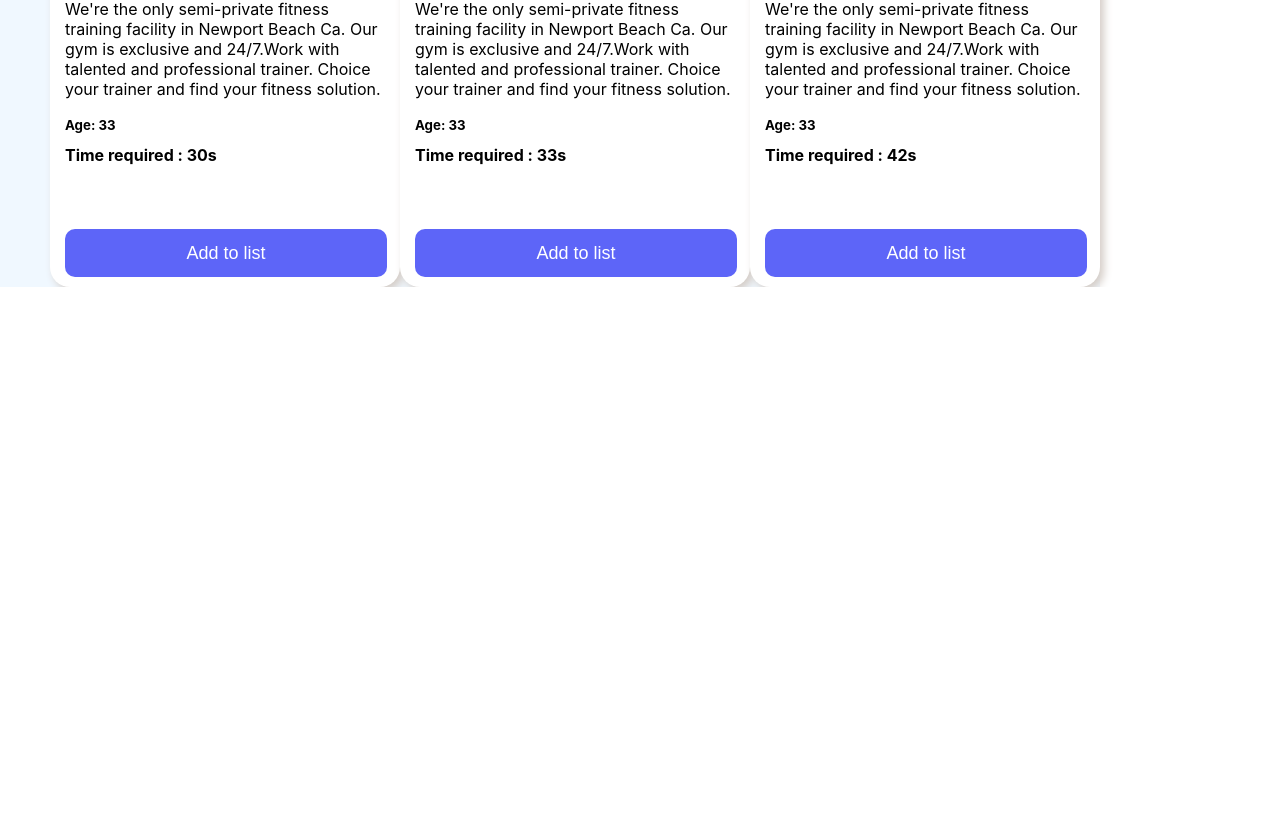
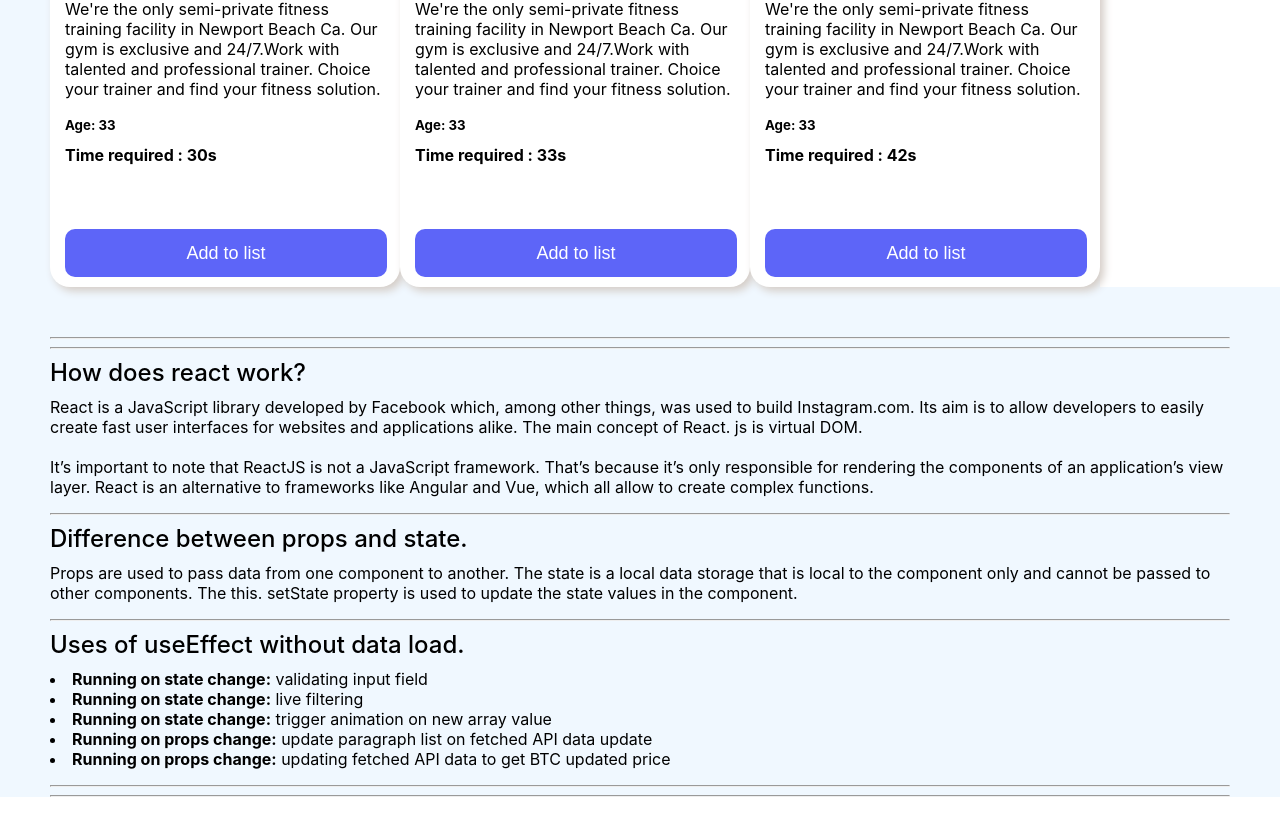
Before and after one commit to Mahfuj-HSTU/fitness-solution-ass-8, a React (Create React App) app: page / in a window 1280 px wide. Shown: the part 1539-2374 px from the top of the page. Before the commit the page ends 1826 px from the top, so only its background shows below. Built offline with nearby package versions, Linux system fonts and the light colour scheme.

Commit message:
blog added

```diff
--- a/src/components/Blog/Blog.js
+++ b/src/components/Blog/Blog.js
@@ -0,0 +1,32 @@
+import React from 'react';
+
+const Blog=() => {
+    return (
+        <div>
+            <hr /><hr />
+            <div>
+                <h3>How does react work?</h3>
+                <p>React is a JavaScript library developed by Facebook which, among other things, was used to build Instagram.com. Its aim is to allow developers to easily create fast user interfaces for websites and applications alike. The main concept of React. js is virtual DOM. <br /><br /> It’s important to note that ReactJS is not a JavaScript framework. That’s because it’s only responsible for rendering the components of an application’s view layer. React is an alternative to frameworks like Angular and Vue, which all allow to create complex functions.</p>
+            </div>
+            <hr />
+            <div>
+                <h3>Difference between props and state.</h3>
+                <p>Props are used to pass data from one component to another. The state is a local data storage that is local to the component only and cannot be passed to other components. The this. setState property is used to update the state values in the component.</p>
+            </div>
+            <hr />
+            <div>
+                <h3>Uses of useEffect without data load.</h3>
+                <p>
+                    <li><b>Running on state change:</b> validating input field</li>
+                    <li><b>Running on state change:</b> live filtering</li>
+                    <li><b>Running on state change:</b> trigger animation on new array value</li>
+                    <li><b>Running on props change:</b> update paragraph list on fetched API data update</li>
+                    <li><b>Running on props change:</b> updating fetched API data to get BTC updated price</li>
+                </p>
+            </div>
+            <hr /><hr />
+        </div>
+    );
+};
+
+export default Blog;
--- a/src/components/Container/Container.css
+++ b/src/components/Container/Container.css
@@ -1,9 +1,12 @@
+.main-div {
+	background-color: aliceblue;
+}
+
 .main-container {
 	display: grid;
 	grid-template-columns: 4fr 1fr;
 	/* padding: 20px; */
 	padding-left: 50px;
-	background-color: aliceblue;
 }
 .aside-container {
 	display: grid;
@@ -22,3 +25,6 @@ h3 {
 	background-color: #fff;
 	padding: 20px;
 }
+.blog {
+	margin: 50px;
+}
--- a/src/components/Container/Container.js
+++ b/src/components/Container/Container.js
@@ -1,5 +1,6 @@
 import React, {useEffect, useState} from 'react';
 import Aside from '../Aside/Aside';
+import Blog from '../Blog/Blog';
 import Cart from '../Cart/Cart';
 import './Container.css';
 
@@ -14,6 +15,7 @@ const Container=() => {
 
 
     return (
+        <div className='main-div'>
             <div className='main-container'>
                 <div >
                     <h1>YOUR-FITNESS SOLUTIONS</h1>
@@ -28,6 +30,10 @@ const Container=() => {
                     <Cart></Cart>
                 </div>
             </div>
+            <div className="blog">
+                <Blog></Blog>
+            </div>
+        </div>
     );
 };
 
```
Lines whose indentation alone changed are shown as unchanged.
